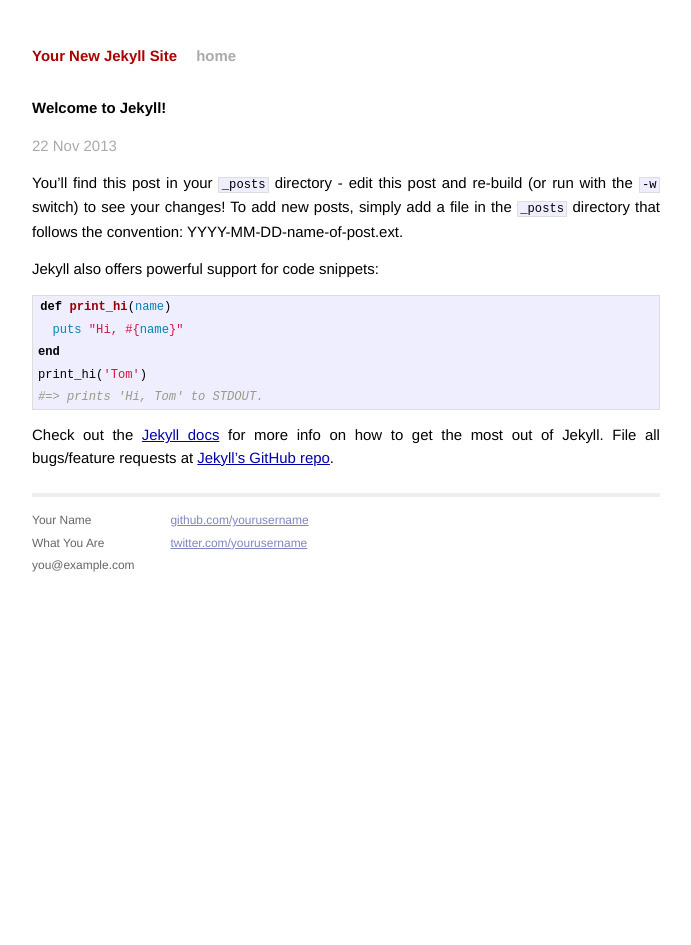
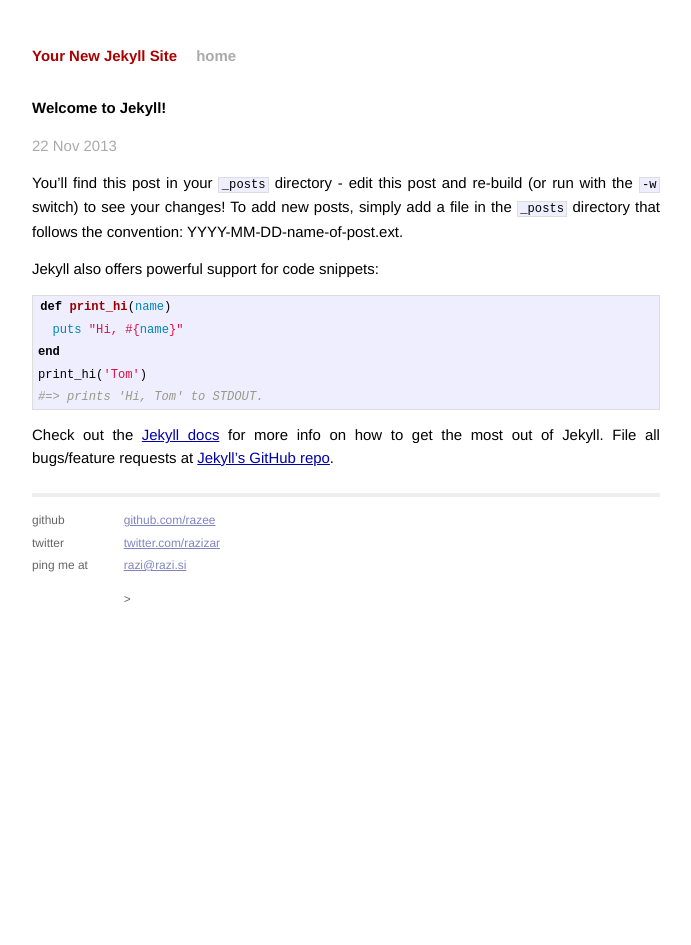
Before and after one commit to razee/razee.github.io, a Jekyll site: the page built from _posts/2013-11-22-welcome-to-jekyll.markdown, in a window 1280 px wide. Shown: the whole page, without its empty margins (294-985 px from the left). Built offline with Jekyll 4.4.1, drawn with Linux system fonts in a browser that asks for light colours; Markdown is read by kramdown in place of the engine named in the settings.

Commit message:
Change default layout

```diff
--- a/_layouts/default.html
+++ b/_layouts/default.html
@@ -23,19 +23,21 @@
 
           {{ content }}
 
-          <div class="footer">
+            <div class="footer">
             <div class="contact">
               <p>
-                Your Name<br />
-                What You Are<br />
-                you@example.com
+                github<br />
+                twitter<br />
+                ping me at
               </p>
             </div>
             <div class="contact">
               <p>
-                <a href="https://github.com/yourusername">github.com/yourusername</a><br />
-                <a href="https://twitter.com/yourusername">twitter.com/yourusername</a><br />
+                <a href="https://github.com/yourusername">github.com/razee</a><br />
+                <a href="https://twitter.com/yourusername">twitter.com/razizar</a><br />
+                <a href="mailto:">razi@razi.si</a><br />
               </p>
+>
             </div>
           </div>
         </div>
```
